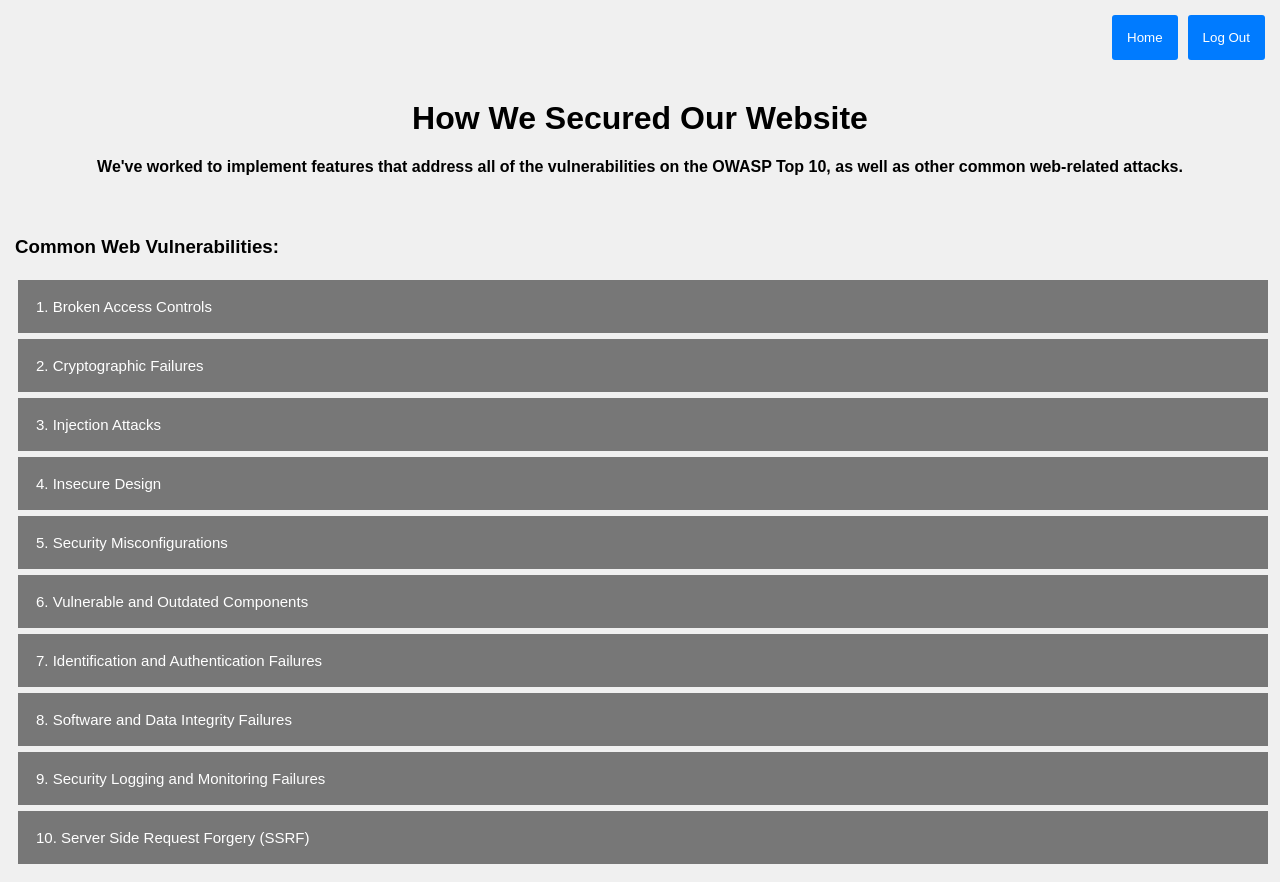
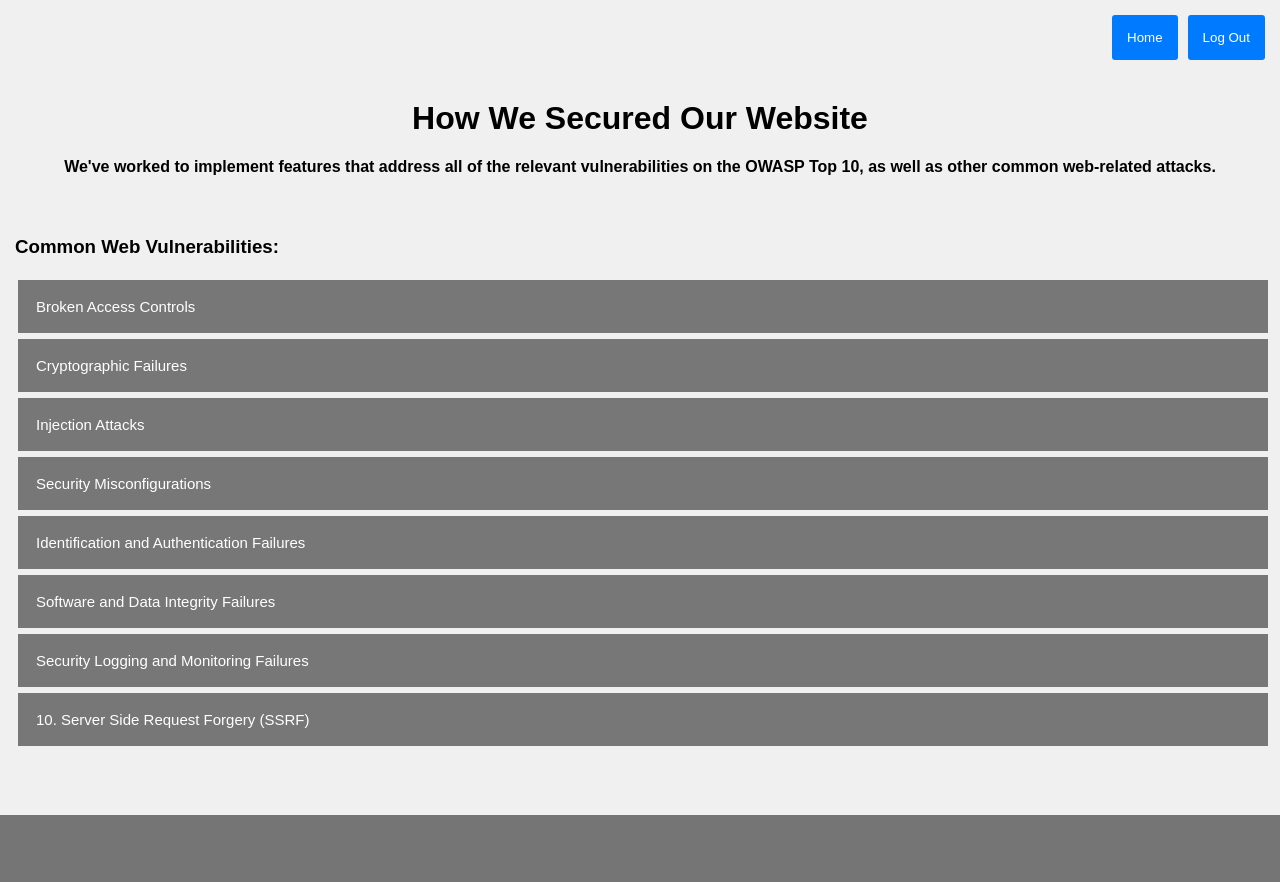
Before and after one commit to alibobi/woo-capstone, a Python web app: template secure-server/server/templates/education.html in a window 1280 px wide. After the commit the page ends 815 px from the top, so only its background shows below. Run offline with Jinja, Linux system fonts and the light colour scheme; the template is opened without the code that fills it, so the values that code supplies are empty.

Commit message:
education baybey

```diff
--- a/secure-server/server/templates/education.html
+++ b/secure-server/server/templates/education.html
@@ -87,65 +87,53 @@
             <h1>How We Secured Our Website</h1>
 
             <h4>
-                We've worked to implement features that address all of the vulnerabilities on the
+                We've worked to implement features that address all of the relevant vulnerabilities on the
                 OWASP Top 10, as well as other common web-related attacks.
             </h4>
 
             <div class="attacks">
                 <h3>Common Web Vulnerabilities:</h3>
 
-                <button type="button" class="collapsible">1. Broken Access Controls</button>
+                <button type="button" class="collapsible">Broken Access Controls</button>
                 <div class="content">
                     <p>Broken access controls come from a failure to correctly implement authorization, leading to attackers being able to access pages they should not have the privilege to do. This could be by modifying URLs to direct to authenticated pages, forcing a browser to visit them, or by other means.</p>
                     <p>We prevent this by ensuring that any pages intended for logged-in users require a valid session to visit, and only implementing access control policies in a single file (to avoid misconfiguration).</p>
                 </div>
 
-                <button type="button" class="collapsible">2. Cryptographic Failures</button>
+                <button type="button" class="collapsible">Cryptographic Failures</button>
                 <div class="content">
                     <p>Leaked data is often the result of cryptographic failures. This category is rather broad, and can come from data being unprotected in tranist, cryptographic secrets being leaked in source files, deprecated algorithms being used, to name a few reasons.</p>
                     <p>Our website requires HTTPS to view, and has a valid certificate to facilitate this. User passwords are hashed and salted with bcrypt, which aligns with modern password storage standards. Secrets are inaccessible to external viewing.</p>
                 </div>
 
-                <button type="button" class="collapsible">3. Injection Attacks</button>
+                <button type="button" class="collapsible">Injection Attacks</button>
                 <div class="content">
                     <p>Injection attacks take place when user input fields aren't validated or sanitized correctly.</p>
                     <p>We prevent inejctions because none of our URLs are parameterized, and all of our input fields whitelist only particular characters, leaving out opportunities for injection with things like script tags and SQL injections.</p>
                 </div>
 
-                <button type="button" class="collapsible">4. Insecure Design</button>
+                <button type="button" class="collapsible">Security Misconfigurations</button>
                 <div class="content">
-                    <p>[TODO: Vulnerability Description]</p>
-                    <p>[TODO: How we protect against this]</p>
+                    <p>Many languages and libraries have the ability to configure security settings--however, the defaults often aren't the most secure option.</p>
+                    <p>All of the standard security headers are enabled for the browser. There are no extraneous files anywhere, nor are there overly informative error messages.</p>
                 </div>
 
-                <button type="button" class="collapsible">5. Security Misconfigurations</button>
+                <button type="button" class="collapsible">Identification and Authentication Failures</button>
                 <div class="content">
-                    <p>[TODO: Vulnerability Description]</p>
-                    <p>[TODO: How we protect against this]</p>
-                </div>
-
-                <button type="button" class="collapsible">6. Vulnerable and Outdated Components</button>
-                <div class="content">
-                    <p>This vulnerability is far more common in legacy systems, but there are many web applications which fail to update their dependencies</p>
-                    <p>[TODO: How we protect against this]</p>
-                </div>
-
-                <button type="button" class="collapsible">7. Identification and Authentication Failures</button>
-                <div class="content">
-                    <p>[TODO: Vulnerability Description]</p>
+                    <p>Broken authentication comes from attackers being able to impersonate users.</p>
                     <p>We protect against these vulnerabilities in a number of ways. A user's session will not only get deleted upon logout, but on browser closure, and after 5 minutes of inactivity. Our pas</p>
                 </div>
 
-                <button type="button" class="collapsible">8. Software and Data Integrity Failures</button>
+                <button type="button" class="collapsible">Software and Data Integrity Failures</button>
                 <div class="content">
                     <p>Software and data integrity failures come about when the security of third party libraries and the develpment pipeline aren't mandated.</p>
                     <p>Our project is relatively small, therefore integrity of our repository and contributors is easy to maintain. We also ensure that all of our dependencies are up-to-date before we publish the server.</p>
                 </div>
 
-                <button type="button" class="collapsible">9. Security Logging and Monitoring Failures</button>
+                <button type="button" class="collapsible">Security Logging and Monitoring Failures</button>
                 <div class="content">
-                    <p>[TODO: Vulnerability Description]</p>
-                    <p>[TODO: How we protect against this]</p>
+                    <p>Logs and monitoring are necessary for detecting current attacks and trying to prevent future ones, and many sites don't have these necessary logging capabilities.</p>
+                    <p>While we don't have logs stored anywhere presently, an output feed can be seen on our server. Additionally, we monitor for standard attacks (account timeout, rate limiting, DDoS prevention).</p>
                 </div>
 
                 <button type="button" class="collapsible">10. Server Side Request Forgery (SSRF)</button>
```
